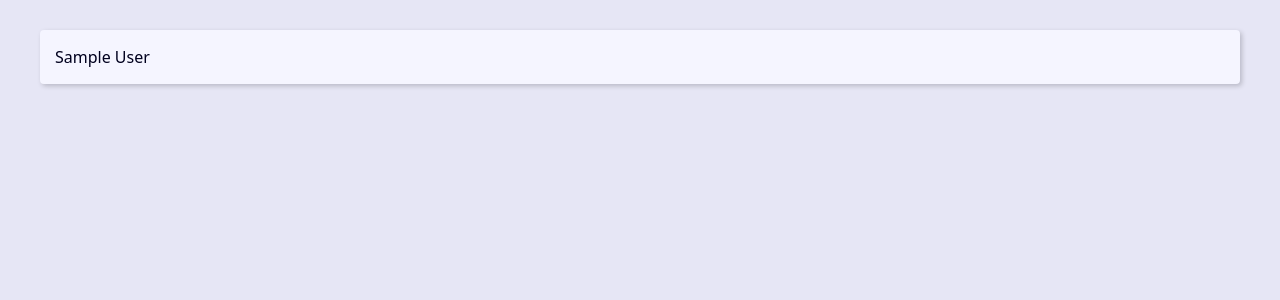
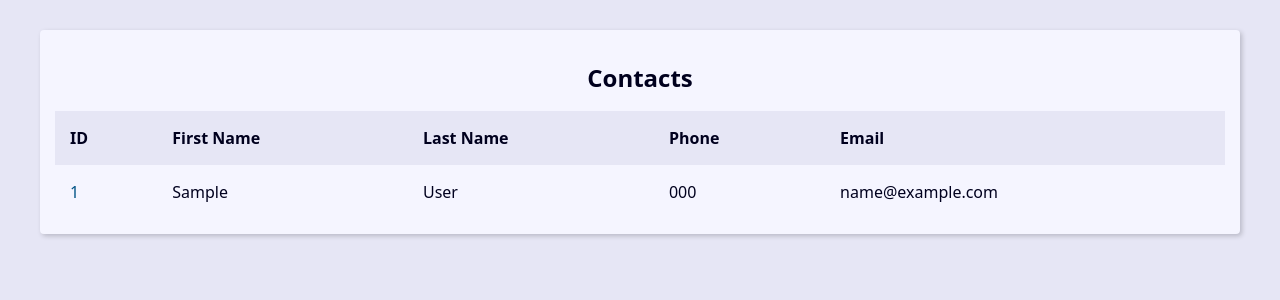
Before and after one commit to 1oremipsum/Schedule-Django, a Django app: page / in a window 1280 px wide. Shown: the top 300 px of the page. Run offline with Django 5.2, Linux system fonts and the light colour scheme; tables that the repository leaves empty hold one stand-in row (values such as "Sample post").

Commit message:
Creating table to display contacts.

```diff
--- a/base_static/global/css/style.css
+++ b/base_static/global/css/style.css
@@ -146,9 +146,13 @@
     color: var(--clr-black);
   }
 
-  .table-cel,
+  .table-cel{
+    font-weight: 400;
+  }
+
   .table-header {
     padding: var(--spacing);
+    font-weight: 600;
   }
 
   .table-link {
--- a/contact/templates/contact/index.html
+++ b/contact/templates/contact/index.html
@@ -1,7 +1,43 @@
 {% extends 'global/base.html' %}
 
 {% block content %}
-   {% for contact in contacts %}
-        {{ contact.first_name}} {{ contact.last_name }}<br>
-   {% endfor %}
+   <div class="responsive-table">
+      <table class="contacts-table">
+         <caption class="table-caption">
+            Contacts
+         </caption>
+         <thead>
+            <tr class="table-row table-row-header">
+               <th class="table-header">ID</th>
+               <th class="table-header">First Name</th>
+               <th class="table-header">Last Name</th>
+               <th class="table-header">Phone</th>
+               <th class="table-header">Email</th>
+            </tr>
+         </thead>
+         <tbody>
+            {% for contact in contacts %}
+               <tr class="table-row">
+                  <td class="table-cel">
+                     <a class="table-link" href="#">
+                        {{ contact.id }}
+                     </a>
+                  </td>
+                  <td class="table-cel">
+                     {{ contact.first_name }}
+                  </td>
+                  <td class="table-cel">
+                     {{ contact.last_name }}
+                  </td>
+                  <td class="table-cel">
+                     {{ contact.phone }}
+                  </td>
+                  <td class="table-cel">
+                     {{ contact.email }}
+                  </td>
+               </tr>
+            {% endfor %}
+         </tbody>
+      </table>
+   </div>
 {% endblock content %}
```
